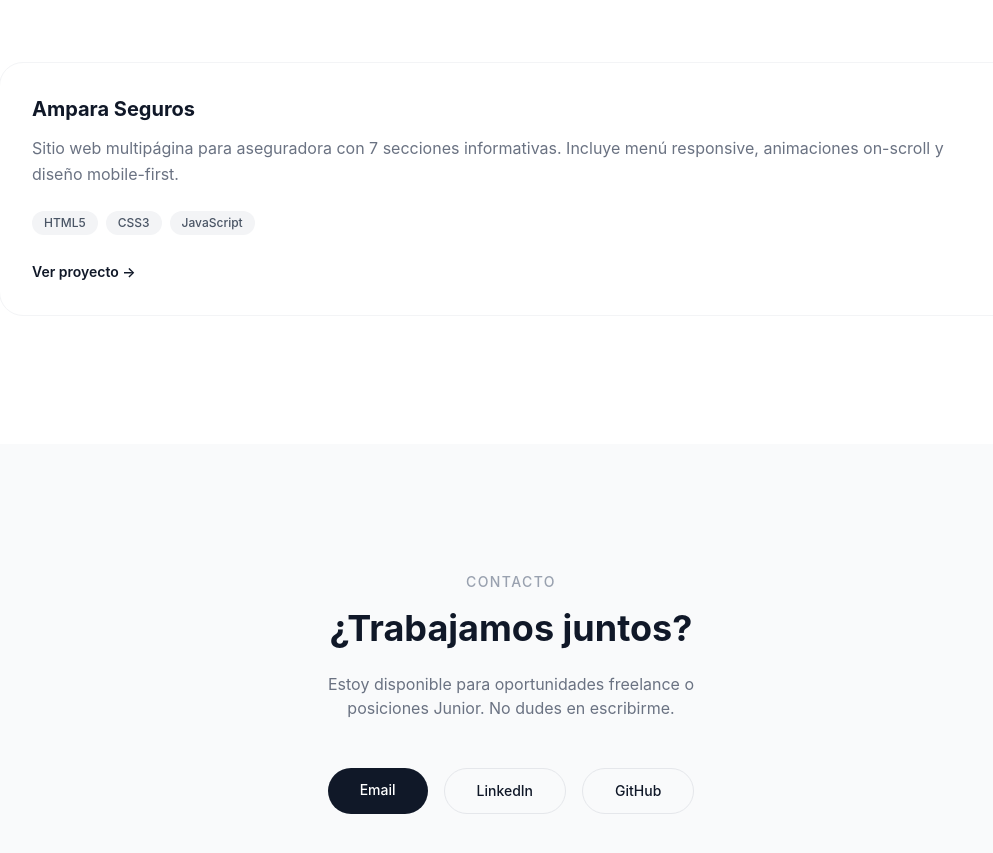
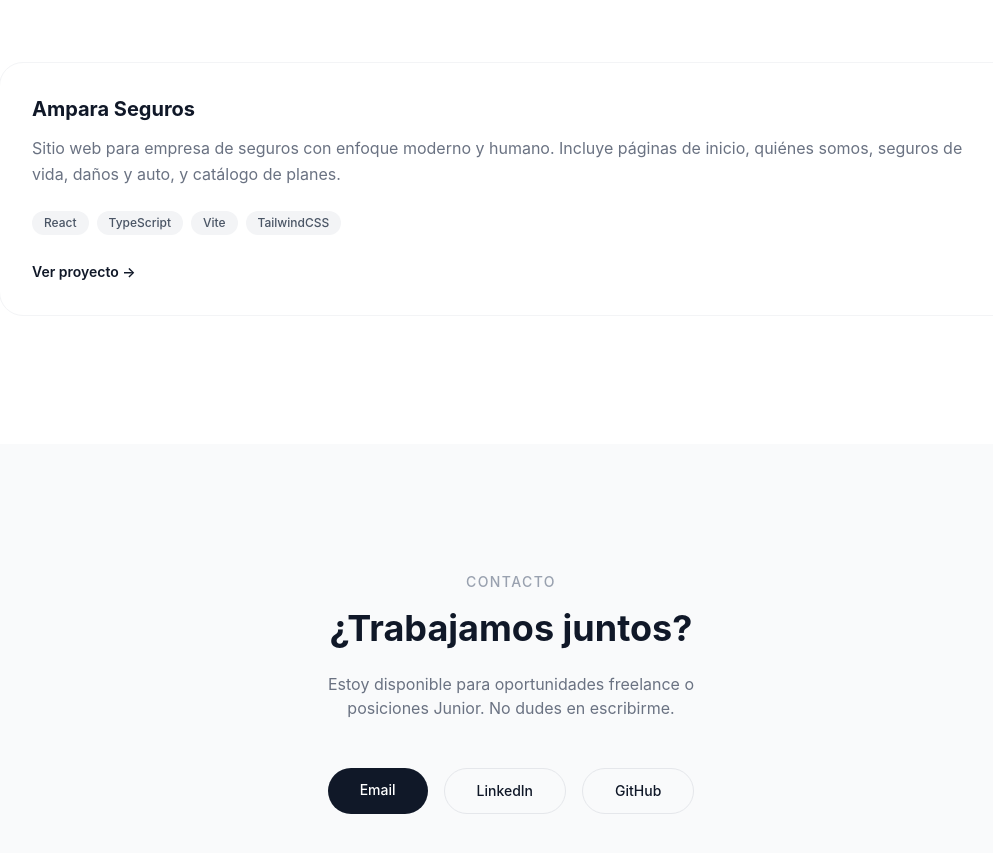
Before and after one commit to AlvaroJavier1/Portafolio-Web, a React (Vite) app: page / in a window 1280 px wide. Shown: the part 2302-3155 px from the top of the page, without its empty margins (129-1122 px from the left). Built offline with nearby package versions, Linux system fonts and the light colour scheme.

Commit message:
content: actualización de información del proyecto Ampara Seguros

```diff
--- a/src/sections/Projects.jsx
+++ b/src/sections/Projects.jsx
@@ -3,9 +3,9 @@ import FadeIn from "../components/FadeIn"
 const projects = [
   {
     name: "Ampara Seguros",
-    description: "Sitio web multipágina para aseguradora con 7 secciones informativas. Incluye menú responsive, animaciones on-scroll y diseño mobile-first.",
-    stack: ["HTML5", "CSS3", "JavaScript"],
-    link: "#",
+    description: "Sitio web para empresa de seguros con enfoque moderno y humano. Incluye páginas de inicio, quiénes somos, seguros de vida, daños y auto, y catálogo de planes.",
+    stack: ["React", "TypeScript", "Vite", "TailwindCSS"],
+    link: "https://alvarojavier1.github.io/Proyecto-Ampara/",
   },
 ]
 
```
